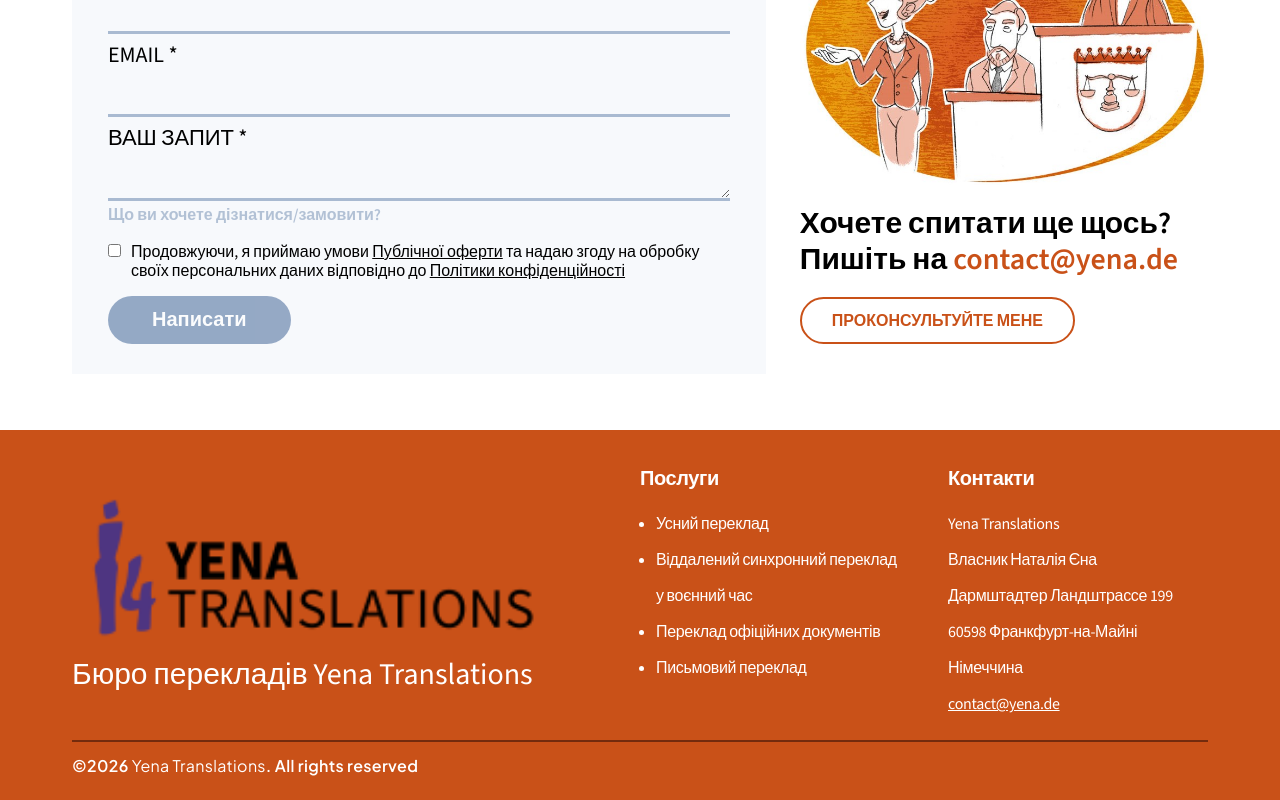
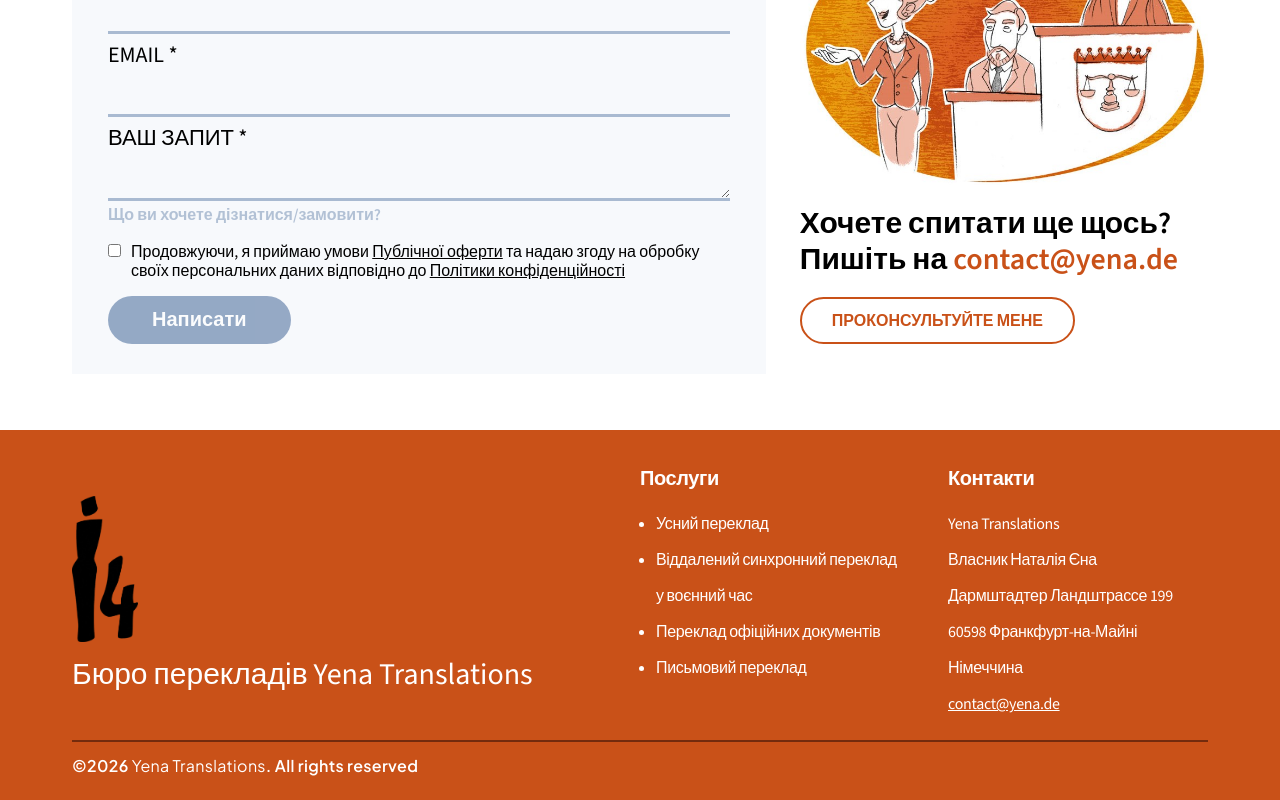
Before and after one commit to notalochka/yena, a Next.js app: page / in a window 1280 px wide. Shown: the part 5553-6353 px from the top of the page. Built offline with nearby package versions, Linux system fonts and the light colour scheme.

Commit message:
fixed logo 2

```diff
--- a/src/components/Footer.tsx
+++ b/src/components/Footer.tsx
@@ -26,7 +26,7 @@
         <div className={styles.top}>
           <div className={styles.brandColumn}>
             <Image
-              src="/logo.png"
+              src="/logo2.png"
               alt="Yena logo"
               width={90}
               height={146}
```
Also changed, not shown: public/logo2.png (added).
